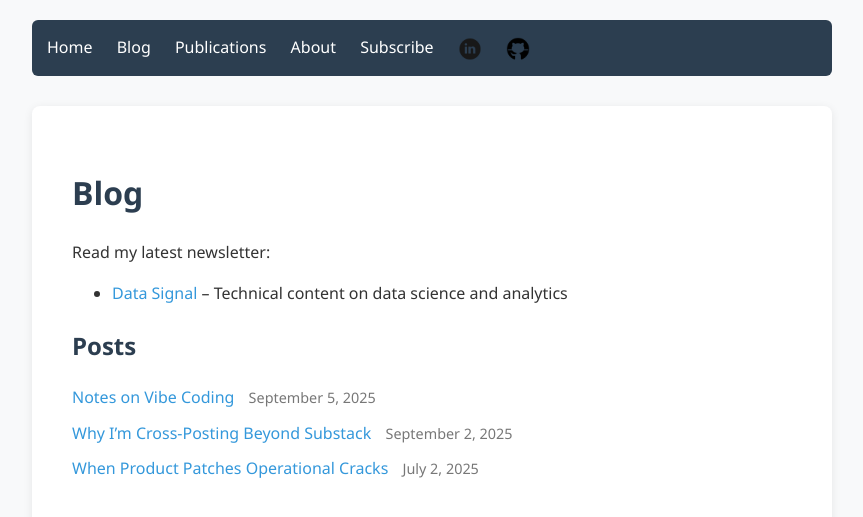
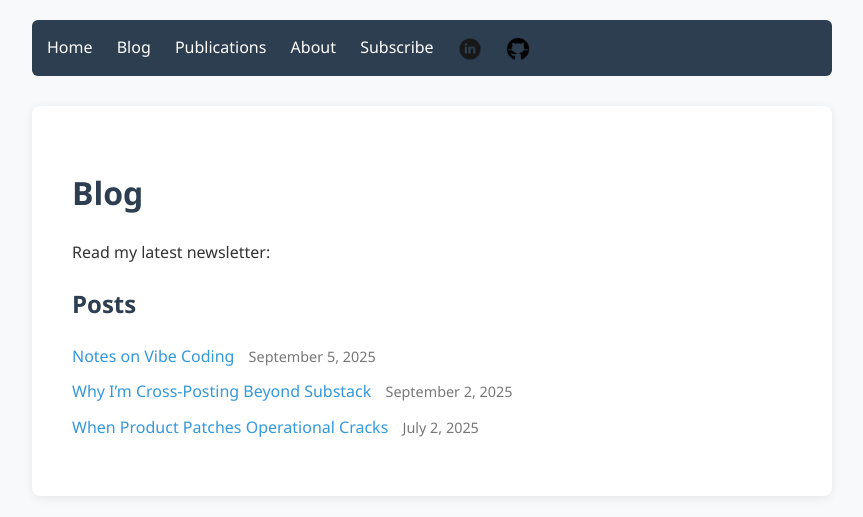
Before and after one commit to shibaprasadb/shibaprasadb.github.io, a Jekyll site: the page built from blog.html, in a window 1280 px wide. Shown: the top 517 px of the page, without its empty margins (208-1071 px from the left). Built offline with Jekyll 4.4.1, drawn with Linux system fonts in a browser that asks for light colours.

Commit message:
Update blog.html
Removed the blog link for Data Signal

```diff
--- a/blog.html
+++ b/blog.html
@@ -5,9 +5,6 @@ title: Blog
 <div class="container">
     <h1>Blog</h1>
     <p>Read my latest newsletter:</p>
-    <ul>
-        <li><a href="https://datasignal.substack.com" target="_blank">Data Signal</a> – Technical content on data science and analytics</li>
-    </ul>
     <h2>Posts</h2>
     <ul class="post-list">
       {% for post in site.posts %}
```
